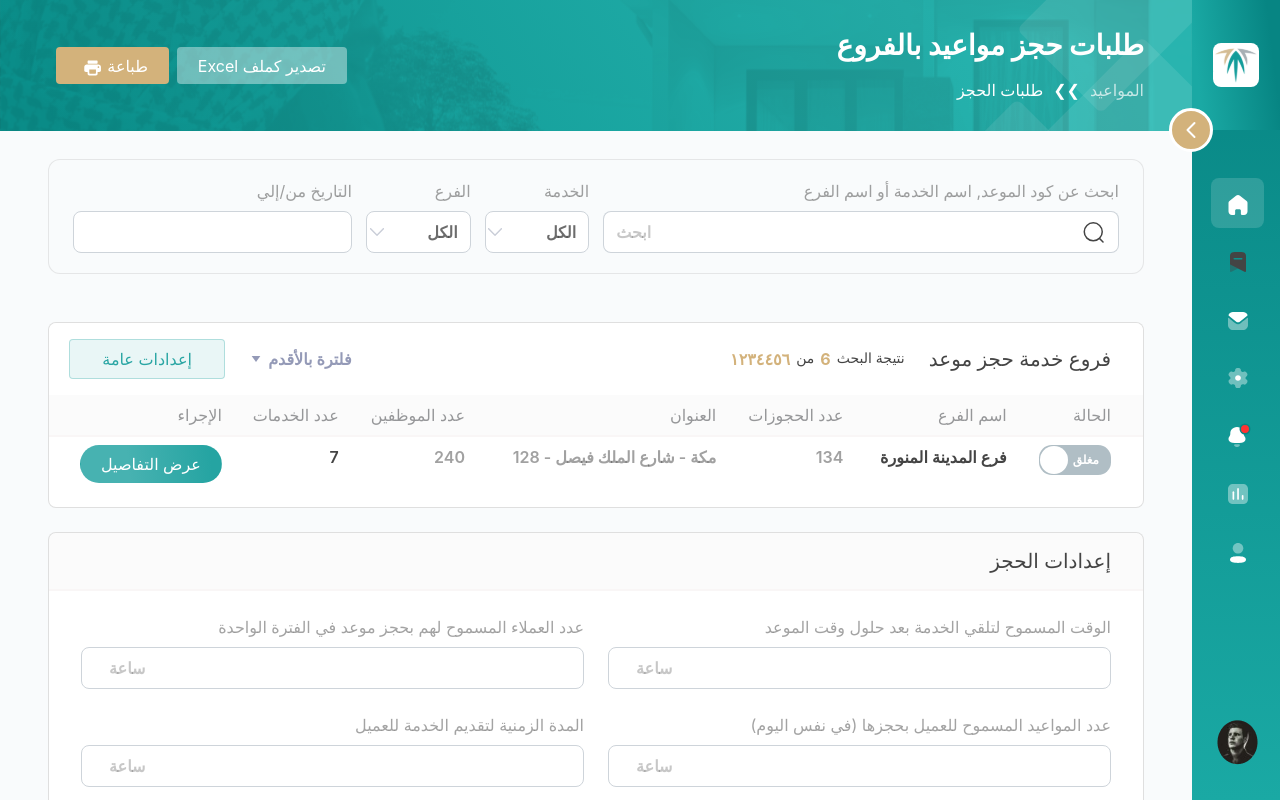
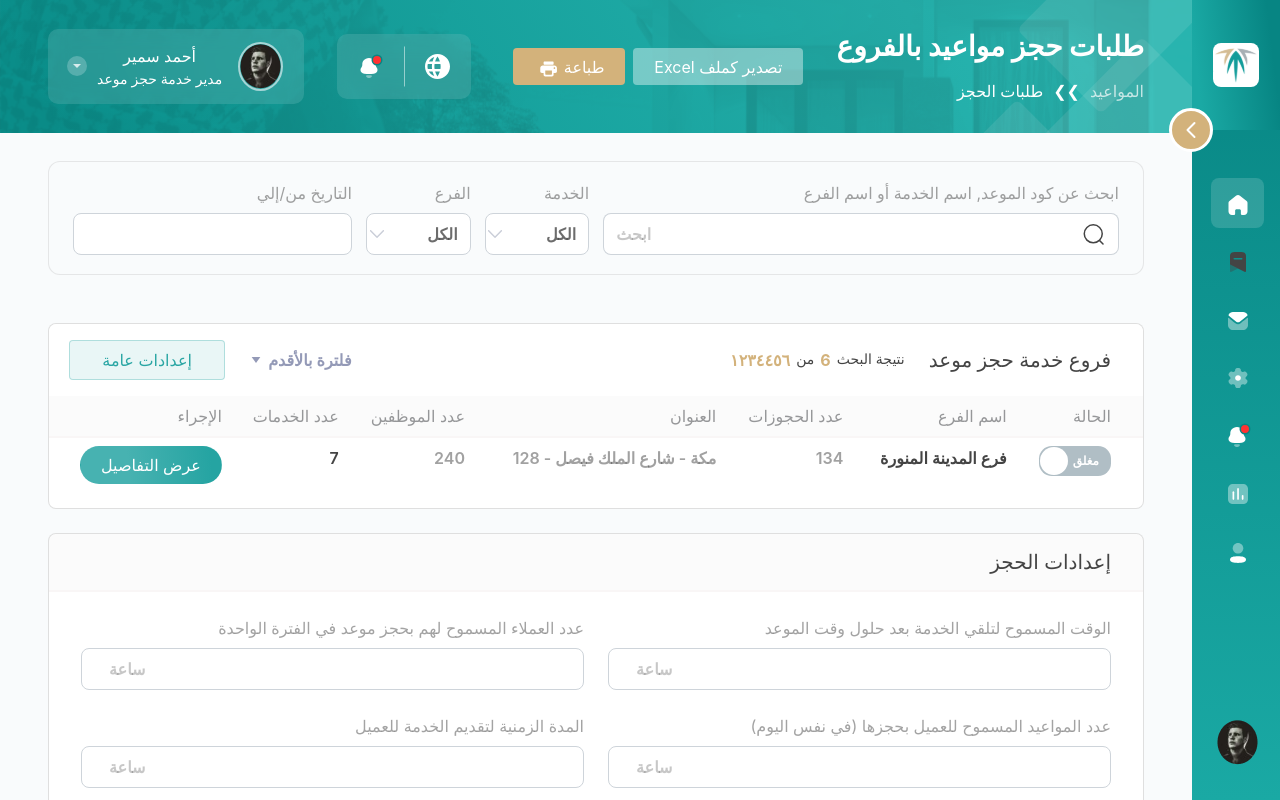
Before and after one commit to Mohamed-Ragab-Tawfieq/REDF-React, a React (Create React App) app: page / in a window 1280 px wide. Shown: the top 800 px of the page. Built offline with nearby package versions, Linux system fonts and the light colour scheme.

Commit message:
header new buttons

```diff
--- a/src/assets/scss/App.scss
+++ b/src/assets/scss/App.scss
@@ -10,11 +10,4 @@
 @import "../../theme/Components/SiderMenu/SiderMenu";
 @import "../../theme/Components/Filters/Filters";
 
-@import url("https://fonts.googleapis.com/css2?family=Cairo:wght@200;300;400;500;600;700&display=swap");
-
-body {
-    font-family: "Cairo", sans-seif;
-    text-align: start;
-}
-
 @import "./rtl-overrides";
--- a/src/assets/scss/_global.scss
+++ b/src/assets/scss/_global.scss
@@ -1,3 +1,5 @@
+@import url("https://fonts.googleapis.com/css2?family=Cairo:wght@200;300;400;500;600;700&display=swap");
+
 * {
     box-sizing: border-box;
     margin: 0;
@@ -7,6 +9,8 @@
 body {
     overflow-x: hidden;
     background: #f9fbfc;
+    font-family: "Cairo", sans-seif;
+    text-align: start;
 }
 
 a {
@@ -53,6 +57,23 @@ ul {
     &::placeholder {
         text-align: end;
         color: rgba(#474747, 0.3);
+    }
+}
+
+.form-check {
+    .form-check-input {
+        vertical-align: middle;
+        margin-top: 0;
+        margin-left: auto;
+        margin-inline-end: 14px;
+        float: none;
+
+        &:checked {
+            background-image: none;
+            background: #28b7b3;
+            outline: 1px solid #28b7b3;
+            border: 2px solid #fff;
+        }
     }
 }
 
@@ -116,6 +137,10 @@ ul {
     background-position: 95% 50%;
     border-radius: 0.5rem;
     padding-inline-start: 0.75rem;
+}
+
+.dropdown-item {
+    text-align: start;
 }
 
 .caret {
--- a/src/assets/scss/_variables.scss
+++ b/src/assets/scss/_variables.scss
@@ -26,6 +26,9 @@ $input-focus-border-color: #86b7fe;
 $input-disabled-border-color: transparent;
 $form-select-focus-box-shadow: none;
 
+// form-check
+$form-check-margin-bottom: 0;
+
 // cards
 $card-border-radius: 0.5rem;
 $card-inner-border-radius: 0.5rem;
@@ -41,3 +44,6 @@ $modal-sm: 24rem;
 
 // buttons{
 $btn-padding-x: 1.25rem;
+
+// dropdown
+$dropdown-padding-y: 0;
--- a/src/theme/Components/Header/Header.tsx
+++ b/src/theme/Components/Header/Header.tsx
@@ -2,6 +2,10 @@ import React from 'react'
 import { NavLink } from 'react-router-dom';
 
 import printIcon from '../../../assets/images/icons/print.svg';
+import earthIcon from '../../../assets/images/icons/earth.svg'
+import notificationIcon from '../../../assets/images/icons/notification.svg'
+import logoutIcon from '../../../assets/images/icons/logout.svg'
+import userIcon from '../../../assets/images/profile.png'
 
 function Header() {
     return (
@@ -19,6 +23,70 @@ function Header() {
                 <button className='btn excel-btn'>تصدير كملف Excel</button>
                 <button className='btn print-btn'>طباعة <img src={printIcon} alt="" /></button>
             </div>
+
+            <div className="notifications">
+                <div className="btns-wrap btn-group">
+                    <div className="btn-group">
+                        <button type="button" className="btn lang-btn" id="langDrodownBtn" data-bs-toggle="dropdown" aria-expanded="false">
+                            <img src={earthIcon} alt="" />
+                        </button>
+
+                        <ul className="dropdown-menu lang" aria-labelledby="langDrodownBtn">
+                            <li className="dropdown-item form-check">
+                                <input className="form-check-input" type="radio" name="langCheck" id="arLang" />
+                                <label className="form-check-label" htmlFor="arLang">
+                                    اللغة العربية
+                                </label>
+                            </li>
+                            <li className="dropdown-item form-check">
+                                <input className="form-check-input" type="radio" name="langCheck" id="enLang" />
+                                <label className="form-check-label" htmlFor="enLang">
+                                    اللغة الإنجليزية
+                                </label>
+                            </li>
+                        </ul>
+                    </div>
+                    <div className="btn-group">
+                        <button type="button" className="btn" id="notificationsDrodownBtn" data-bs-toggle="dropdown" aria-expanded="false">
+                            <img src={notificationIcon} alt="" />
+                        </button>
+
+                        <ul className="dropdown-menu" aria-labelledby="notificationsDrodownBtn">
+                            <li><a className="dropdown-item" href="#">Action</a></li>
+                            <li><a className="dropdown-item" href="#">Another action</a></li>
+                            <li><a className="dropdown-item" href="#">Something else here</a></li>
+                        </ul>
+                    </div>
+                </div>
+            </div>
+
+            <div className="profile dropdown">
+                <button className="btn dropdown-toggle" type="button" id="userMenuBtn" data-bs-toggle="dropdown" aria-expanded="false">
+                    <img src={userIcon} alt="" />
+                    <div className="d-flex flex-column mx-3">
+                        <span>أحمد سمير</span>
+                        <small>مدير خدمة حجز موعد</small>
+                    </div>
+                </button>
+
+                <ul className="dropdown-menu profile" aria-labelledby="userMenuBtn">
+                    <li className='dropdown-item'>
+                        <NavLink to="user">
+                            <strong>أحمد سمير محمود علي</strong>
+                            <small>مدير خدمة حجز موعد</small>
+                        </NavLink>
+                    </li>
+                    <li className='dropdown-item email'>
+                        ServiceManager@REDF.com
+                    </li>
+                    <li className='dropdown-item'>
+                        <NavLink to="logout">
+                            <img src={logoutIcon} className="logout-icon" alt="" />
+                            تسجيل الخروج
+                        </NavLink>
+                    </li>
+                </ul>
+            </div>
         </header>
     )
 }
--- a/src/theme/Components/Header/_Header.scss
+++ b/src/theme/Components/Header/_Header.scss
@@ -48,4 +48,130 @@ header {
             }
         }
     }
+
+    .notifications .btns-wrap,
+    .profile .btn {
+        background: rgba(157, 208, 209, 0.2);
+        backdrop-filter: blur(10px);
+        border-radius: 10px;
+        padding-block: 0.75rem;
+    }
+
+    .notifications,
+    .profile {
+        .dropdown-menu {
+            position: relative;
+            border-radius: 10px;
+
+            @media (min-width: 768px) {
+                min-width: 240px;
+            }
+
+            &:after {
+                content: "";
+                position: absolute;
+                top: -0.8rem;
+                inset-inline-end: 1rem;
+
+                width: 0;
+                height: 0;
+
+                border-style: solid;
+                border-width: 0 0.8rem 0.8rem 0.8rem;
+                border-color: transparent transparent #fff transparent;
+            }
+
+            .dropdown-item {
+                padding-block: 14px;
+
+                &:first-child {
+                    border-start-end-radius: 10px;
+                    border-start-start-radius: 10px;
+                }
+
+                & + .dropdown-item {
+                    border-top: 1px solid rgba(#000, 0.1);
+                }
+            }
+        }
+    }
+
+    .notifications {
+        .btns-wrap {
+            .lang-btn {
+                border-radius: 0;
+
+                &:first-of-type {
+                    border-inline-end: 1px solid rgba(#fff, 0.5);
+                }
+            }
+
+            .dropdown-menu {
+                &.lang {
+                    inset: 21px auto auto 0 !important;
+                }
+            }
+        }
+    }
+
+    .profile {
+        .btn {
+            display: flex;
+            align-items: center;
+
+            color: #fff;
+            position: relative;
+
+            &::before {
+                content: "";
+                position: absolute;
+                bottom: 50%;
+                inset-inline-end: 18px;
+                transform: translateY(50%);
+
+                width: 1.25rem;
+                height: 1.25rem;
+
+                border-radius: 50%;
+                background-color: rgba(#9dd0d1, 0.4);
+            }
+
+            img {
+                border-radius: 50%;
+                border: 2px solid rgba(#f9fafe, 0.6);
+            }
+        }
+
+        .dropdown-menu {
+            &.profile {
+                inset: 0.5rem auto auto 0 !important;
+
+                .dropdown-item {
+                    &:first-of-type {
+                        a {
+                            display: flex;
+                            flex-direction: column;
+                        }
+                    }
+
+                    &.email {
+                        color: rgba(#444, 0.5);
+                        background-color: rgba(#d9d9d9, 0.2);
+
+                        font-size: 12px;
+                        padding-block: 8px;
+                        border-top: none;
+                    }
+
+                    a {
+                        color: #444;
+                    }
+
+                    .logout-icon {
+                        margin-inline-end: 5px;
+                    }
+                }
+            }
+        }
+    }
 }
```
Also changed, not shown: src/assets/images/icons/earth.svg (added), src/assets/images/icons/logout.svg (added).
